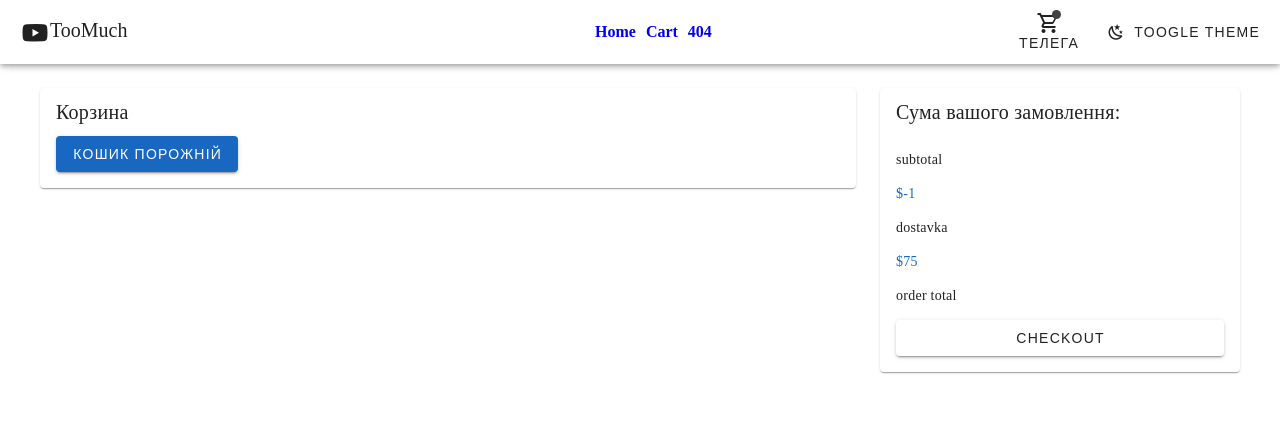
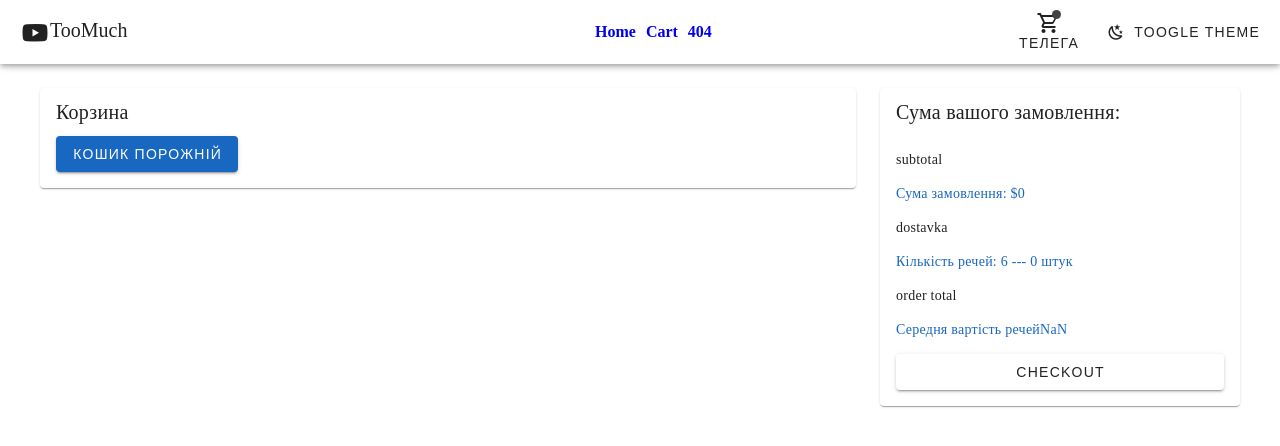
Before and after one commit to TonyG89/VUE-PINIA-mainApp, a Vue app: page /cart in a window 1280 px wide. Before the commit this address had no page. Shown: the top 446 px of the page. Built offline with nearby package versions, Linux system fonts and the light colour scheme.

Commit message:
functional not all but ready

```diff
--- a/src/App.vue
+++ b/src/App.vue
@@ -6,6 +6,7 @@
         <RouterView />
       </v-container>
     </v-main>
+    <!-- <Footer/> -->
   </v-app>
 </template>
 
--- a/src/components/Header.vue
+++ b/src/components/Header.vue
@@ -11,8 +11,8 @@
     <v-spacer />
     <v-btn class="text-none" stacked @click="this.$router.replace('/cart')">
       <v-badge
-        :dot="!cartStore.countInCart"
-        :content="cartStore.countInCart"
+        :dot="!cartStore.countInCartGetter"
+        :content="cartStore.countInCartGetter"
         color="amber-lighten-2"
       >
         <v-icon>mdi-cart-outline </v-icon>
@@ -31,7 +31,7 @@
 
 <script setup>
 import { RouterLink } from 'vue-router';
-import { useCartStore } from '../stores/cart';
+import { useCartStore } from '../stores/cartStore';
 
 const cartStore = useCartStore();
 console.log(cartStore.countInCart);
--- a/src/stores/cart.js
+++ /dev/null
@@ -1,68 +0,0 @@
-import { defineStore } from 'pinia'
-import clothes from '../data'
-import { arrObjToObjObj } from '../helper'
-
-const clothesObj = arrObjToObjObj(clothes)
-
-export const useCartStore = defineStore('cart', {
-  state: () => ({
-    idCart: {},
-    countInCart: 0,
-    theme: 'light',
-  }),
-  getters: {
-    infoCart() {
-      return Object.keys(this.idCart).map(productId => {
-        // из айди создаем объект
-
-        const entity = this.idCart[productId]
-
-        // основной объект
-        const object = clothesObj[productId]
-
-        return ({
-          id: productId,
-          image: object.link || null,
-          name: object.title,
-          info: `${object.brand[0]} ${object.size} ${object.color}`,
-          price: object.price,
-          quantity: entity.quantity,
-          cost: object.price * entity.quantity
-        })
-      })
-    },
-    total() {
-      return '-1'
-    }
-  },
-  actions: {
-    add(productId) {
-      if (this.idCart.hasOwnProperty(productId)) {
-        this.idCart[productId] = {
-          quantity: this.idCart[productId].quantity + 1
-        }
-      } else {
-        this.idCart[productId] = {
-          quantity: 1
-        }
-      }
-      this.countInCart++
-      // debugger
-    },
-    remove(productId) {
-      if (!this.idCart[productId]) {
-        return
-      }
-      this.idCart[productId] -= 1
-      this.countInCart--
-      if (this.idCart[productId].quantity === 0) {
-        delete this.idCart[productId]
-      }
-    },
-    removeProduct(productId) {
-      this.idCart[productId] -= 1
-      this.countInCart-=this.idCart[productId].quantity
-        delete this.idCart[productId]
-    }
-  },
-})
--- /dev/null
+++ b/src/stores/cartStore.js
@@ -0,0 +1,82 @@
+import { defineStore } from 'pinia'
+import clothes from '../data'
+import { arrObjToObjObj } from '../helper'
+
+const clothesObj = arrObjToObjObj(clothes)
+
+export const useCartStore = defineStore('cart', {
+  state: () => ({
+    idsCart: {}, // {id: {quantity:$int}, }
+    countInCart: 0, // $int
+    theme: 'dark',
+    fullCart: []
+  }),
+  getters: {
+    infoCart() {
+      // возвращаем полную информацию о товаре
+      return Object.keys(this.idsCart).map(productId => {
+        const entity = this.idsCart[productId] // из айди создаем объект
+
+        const object = clothesObj[productId] // основной объект
+        // debugger
+        return (this.fullCart = {
+          id: productId,
+          image: object.img || null,
+          name: object.title,
+          info: `${object.brand[0]} ${object.size} ${object.color}`,
+          price: object.price,
+          quantity: entity.quantity,
+          cost: object.price * entity.quantity
+        })
+      })
+    },
+    countInCartGetter() {
+      return Object.values(this.idsCart).reduce((acc, { quantity }) => acc + quantity, 0)
+    },
+    sum() {
+      return Object.values(this.idsCart).map((quantity, price) => price * quantity)
+    },
+    total() {
+      return Object.values(this.infoCart).reduce((acc, { cost }) =>{
+        console.log(Object.values(this.infoCart))
+        return acc + cost
+      }, 0)
+
+
+    }
+  },
+  actions: {
+    add(productId) {
+      if (this.idsCart.hasOwnProperty(productId)) {
+        this.idsCart[productId].quantity++
+      } else {
+        this.idsCart[productId] = {
+          quantity: 1
+        }
+      }
+      this.countInCart++
+      // debugger
+    },
+    plus(productId) {
+      console.log(productId)
+      this.idsCart[productId].quantity++
+      this.countInCart++
+      console.log(this.idsCart[productId])
+    },
+    minus(productId) {
+      if (!this.idsCart[productId]) {
+        return
+      }
+      this.idsCart[productId].quantity--
+      this.countInCart--
+      if (this.idsCart[productId].quantity === 0) {
+        delete this.idsCart[productId]
+      }
+    },
+    remove(productId) {
+      this.countInCart -= this.idsCart[productId].quantity
+      this.idsCart[productId]--
+      delete this.idsCart[productId]
+    }
+  },
+})
--- a/src/views/Cart.vue
+++ b/src/views/Cart.vue
@@ -3,8 +3,8 @@
     <v-col md="8">
       <v-card>
         <v-card-title class="text-capitalize">Корзина</v-card-title>
-        <v-card-text v-if="addedList.length">
-          <div v-for="item in addedList" :key="item.id" class="mb-3">
+        <v-card-text v-if="cartStore.infoCart.length">
+          <div v-for="item in cartState.addedList" :key="item.id" class="mb-3">
             <v-row>
               <v-col sm="4">
                 <div class="d-flex">
@@ -26,7 +26,7 @@
                     <span
                       class="icon d-flex"
                       style="cursor: pointer"
-                      @click="plusItem"
+                      @click="cartStore.plus(item.id)"
                     >
                       <v-icon>mdi-plus</v-icon>
                     </span>
@@ -34,13 +34,16 @@
                     <span
                       class="icon d-flex"
                       style="cursor: pointer"
-                      @click="cartStore.remove(item.id)"
+                      @click="cartStore.minus(item.id)"
                     >
                       <v-icon>mdi-minus</v-icon>
                     </span>
                   </div>
-                  <p>{{ item.quantity * item.price }} <strong>sum</strong></p>
-                  <v-btn @click="cartStore.removeProduct(item.id)" icon>
+                  <p>
+                    {{ item.quantity * item.price }} {{ cart }}
+                    <strong>sum</strong>
+                  </p>
+                  <v-btn @click="cartStore.remove(item.id)" icon>
                     <v-icon color="red">mdi-delete</v-icon>
                   </v-btn>
                 </div>
@@ -61,15 +64,20 @@
         <v-card-text>
           <div class="d-flex">
             <p>subtotal</p>
-            <p class="text-primary">${{ cartStore.total }}</p>
+            <p class="text-primary">Сума замовлення: ${{ cartState.total }}</p>
           </div>
           <div class="d-flex">
             <p>dostavka</p>
-            <p class="text-primary">$75</p>
+            <p class="text-primary">
+              Кількість речей: 6 ---
+              {{ cartStore.countInCartGetter }} штук
+            </p>
           </div>
           <div class="d-flex">
             <p>order total</p>
-            <p class="text-primary">{{  }}</p>
+            <p class="text-primary">
+              Середня вартість речей{{ cartState.averageSum }}
+            </p>
           </div>
           <v-btn block>checkout</v-btn>
         </v-card-text>
@@ -79,18 +87,28 @@
 </template>
 
 <script setup>
-import { ref } from 'vue';
+import { computed, ref } from 'vue';
 // import cart from '@/stores/cart';
 // import clothes from '@/data.js';
 // import svgImages from '@/svgImages';
 // import stData from '@/staticData';
-import { useCartStore } from '../stores/cart';
+import { useCartStore } from '../stores/cartStore';
 
 const cartStore = useCartStore();
 const addedList = ref(cartStore.infoCart);
+console.log(addedList);
+console.log(cartStore.infoCart);
+// debugger
+const cartState = computed(() => ({
+  addedList: cartStore.infoCart,
+  averageSum: cartStore.total / cartStore.countInCartGetter,
+  total: cartStore.total,
+}));
 
-const plusItem = (item) => {
-  cartStore.add(item.id);
+const plusItem = () => {
+  console.log(e);
+  console.log(item.id);
+  cartStore.plus(item.id);
 };
 </script>
 
--- a/src/views/index.vue
+++ b/src/views/index.vue
@@ -175,7 +175,7 @@ import clothes from '../data.js';
 import svgImages from '../svgImages';
 import stData from '../composables/staticData';
 import ItemList from '../components/ItemList.vue';
-import { useCartStore } from '../stores/cart';
+import { useCartStore } from '../stores/cartStore';
 
 const cartStore = useCartStore();
 
--- a/vite.config.js
+++ b/vite.config.js
@@ -4,4 +4,11 @@ import vue from '@vitejs/plugin-vue'
 // https://vitejs.dev/config/
 export default defineConfig({
   plugins: [vue()],
+  build: {
+    /** If you set esmExternals to true, this plugins assumes that
+      all external dependencies are ES modules */
+    commonjsOptions: {
+      esmExternals: true
+    },
+  }
 })
--- a/vite.config.ts
+++ /dev/null
@@ -1,7 +0,0 @@
-import { defineConfig } from 'vitest/config';
-
-export default defineConfig({
-    test: {
-        include: ['./store/*.test.ts']
-    }
-})
```
